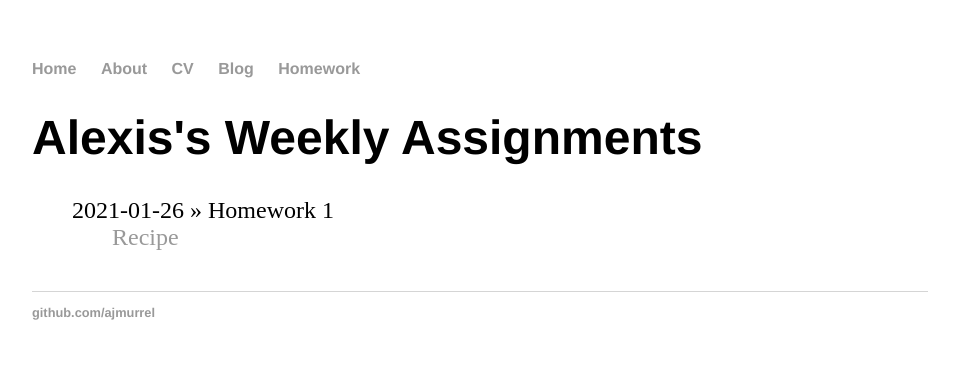
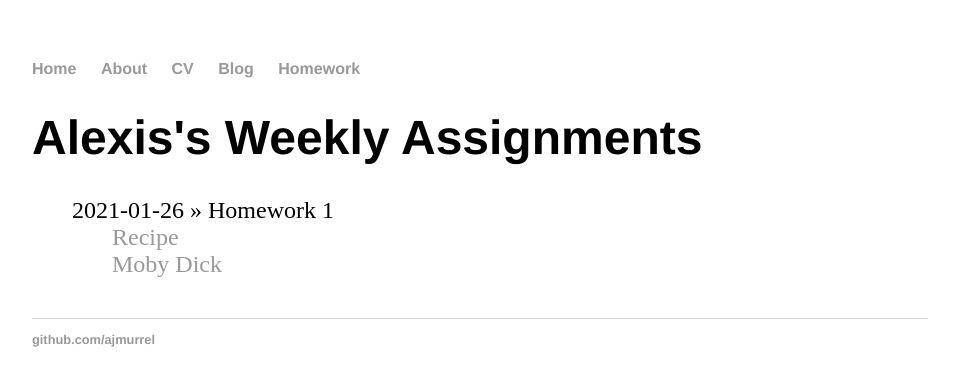
Before and after one commit to ajmurrel/ajmurrel.github.io, a Jekyll site: the page built from homework/index.html, in a window 1280 px wide. Shown: the top 386 px of the page, without its empty margins (160-1119 px from the left). Built offline with Jekyll 4.4.1, drawn with Linux system fonts in a browser that asks for light colours.

Commit message:
Update index.html

```diff
--- a/homework/index.html
+++ b/homework/index.html
@@ -6,5 +6,6 @@ title: Alexis's Weekly Assignments
 	<ul class="posts">
 	    <li>2021-01-26 » Homework 1
        		<ul><li><a href="/homework/recipe.xml" title="Recipe">Recipe</a></li></ul>
+		<ul><li><a href="/homework/mobydick.xml" title="Moby Dick">Moby Dick</a></li></ul>
 	    </li>
 	</ul>
```
